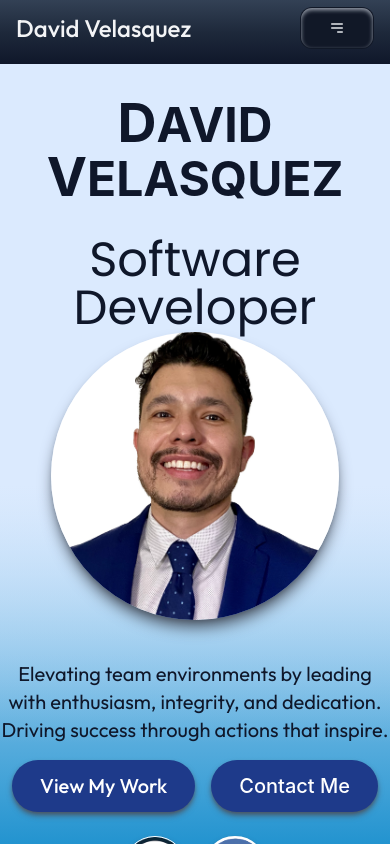
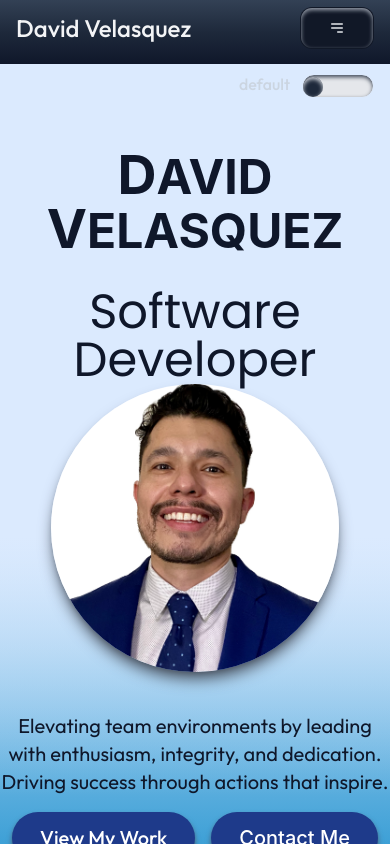
Before and after one commit to davidxv15/Portfolio-2, a React (Vite) app: page / in a window 390 px wide. Shown: the top 844 px of the page. Built offline with nearby package versions, Linux system fonts and the light colour scheme; a web font is replaced by a local one.

Commit message:
refactor(App): remove window.innerWidth

```diff
--- a/src/App.tsx
+++ b/src/App.tsx
@@ -27,12 +27,10 @@ const App: React.FC = () => {
         <Navbar />
       </div>
       <div className="mr-auto flex justify-end font-outfit bg-blue-100 animate-fade">
-  {window.innerWidth >= 768 && (
     <ThemeToggle
       themes={["default", "grayscale", "sepia", "locked"]}
       onThemeChange={(theme) => handleThemeChange(theme)}
     />
-  )}
 </div>
 
       <HeroSection />
```
Also changed, not shown: src/App.css (+7 -0 lines).
